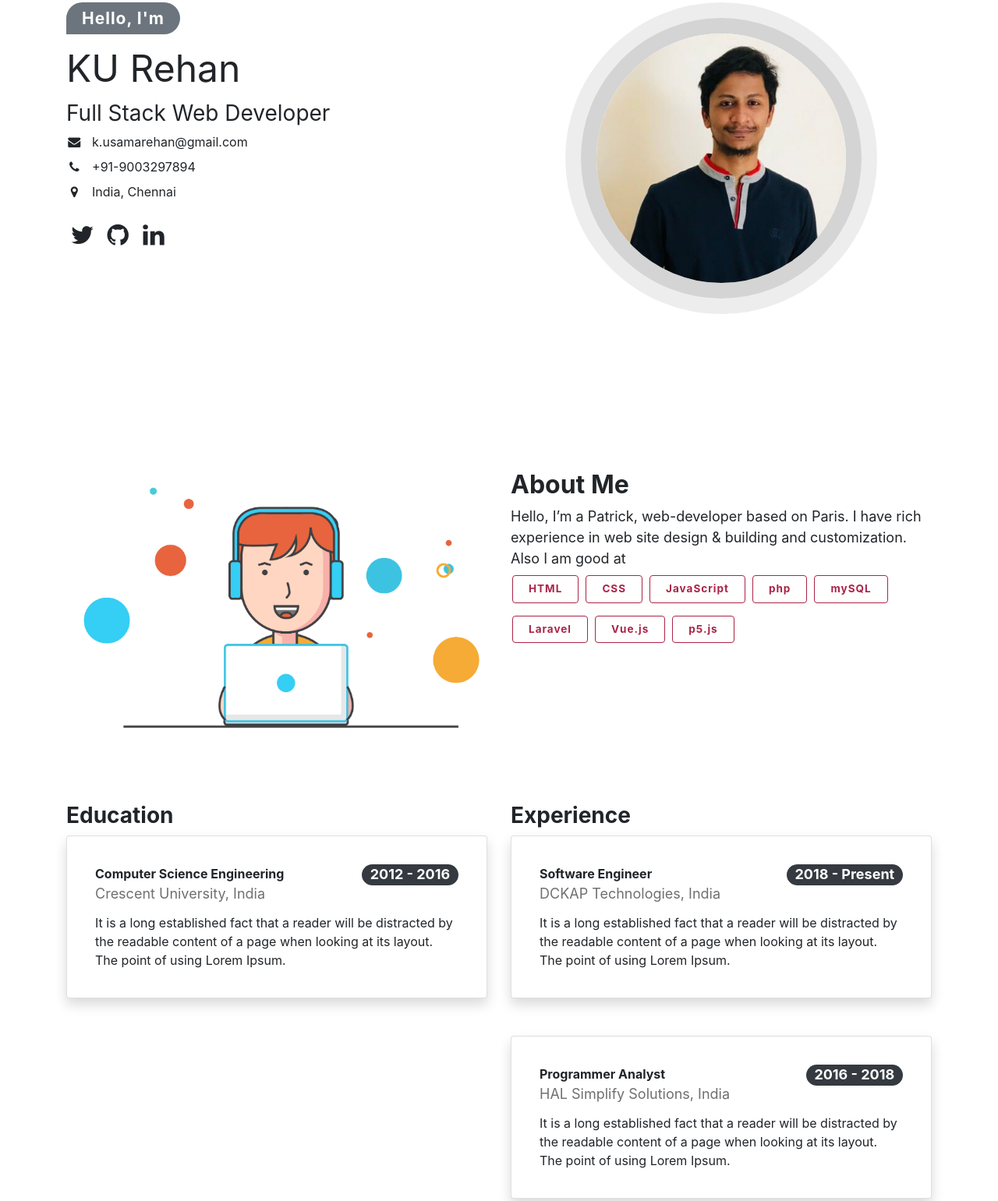
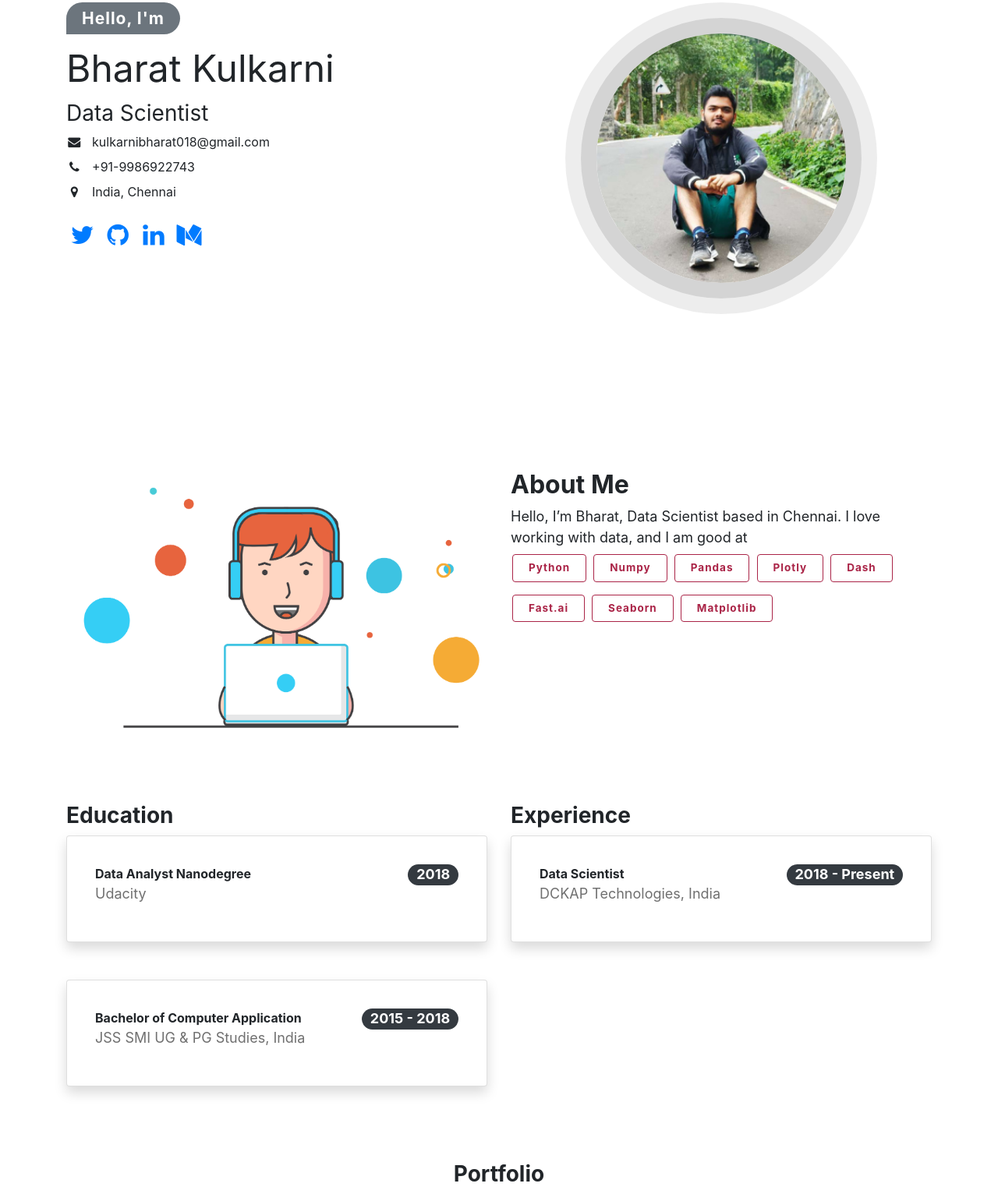
Before and after one commit to bharatk101/bharatk101.github.io, a plain HTML site: page index.html in a window 1280 px wide. Shown: the part 211-1752 px from the top of the page at 78% size. Drawn offline with nearby package versions, Linux system fonts and the light colour scheme.

Commit message:
added image and made few changes in html file

```diff
--- a/index.html
+++ b/index.html
@@ -68,13 +68,13 @@
                 <!--username-->
                 <div class="user-name">
                 <span id="user-name-holder">
-                    KU Rehan
+                    Bharat Kulkarni
                 </span>
                 </div>
                 <!--user role-->
                 <div class="user-role">
                 <span id="user-role-holder">
-                    Full Stack Web Developer
+                    Data Scientist
                 </span>
                 </div>
             </div>
@@ -84,12 +84,12 @@
 
                 <div class="user-contact-holder">
                     <span class="user-contact-icon"><i class="fa fa-fw fa-envelope"></i></span>
-                    <span>k.usamarehan@gmail.com</span>
+                    <span>kulkarnibharat018@gmail.com</span>
                 </div>
 
                 <div class="user-contact-holder">
                     <span class="user-contact-icon"><i class="fa fa-fw fa-phone"></i></span>
-                    <span>+91-9003297894</span>
+                    <span>+91-9986922743</span>
                 </div>
 
                 <div class="user-contact-holder">
@@ -102,13 +102,16 @@
 
             <div class="user-profiles">
                 <span>
-                    <i class="fa fa-fw fa-2x fa-twitter"></i>
+                    <a href="https://twitter.com/bharatk101"><i class="fa fa-fw fa-2x fa-twitter"></i></a>
                 </span>
                 <span>
-                    <i class="fa fa-fw fa-2x fa-github"></i>
+                    <a href="https://github.com/bharatk101"><i class="fa fa-fw fa-2x fa-github"></i></a>
                 </span>
                 <span>
-                    <i class="fa fa-fw fa-2x fa-linkedin"></i>
+                    <a href="https://www.linkedin.com/in/bharatkulkarni/"><i class="fa fa-fw fa-2x fa-linkedin"></i></a>
+                </span>
+                <span>
+                    <a href="https://medium.com/@bharatk101"><i class="fa fa-fw fa-2x fa-medium"></i></a>
                 </span>
             </div>
         </div>
@@ -116,7 +119,7 @@
         <div class="col-sm-12 col-md-6 order-sm-1 order-1 order-md-2 order-lg-2 order-xl-2 d-flex justify-content-center">
             <div class="user-image">
                 <div class="user-image-holder">
-                    <img width="360" src="unnamed.jpg" alt="">
+                    <img width="360" src="Bharat-Kulkarni.png" alt="">
                 </div>
             </div>
 
@@ -143,17 +146,17 @@
                 <!--user role-->
                 <div class="about-user">
                     <span>
-                        Hello, I’m a Patrick, web-developer based on Paris. I have rich experience in web site design & building and customization. Also I am good at
+                        Hello, I’m Bharat, Data Scientist based in Chennai. I love working with data, and I am good at
                     </span>
                     <br>
-                    <span class="badge badge-secondary custom-badge-tech">HTML</span>
-                    <span class="badge badge-secondary custom-badge-tech">CSS</span>
-                    <span class="badge badge-secondary custom-badge-tech">JavaScript</span>
-                    <span class="badge badge-secondary custom-badge-tech">php</span>
-                    <span class="badge badge-secondary custom-badge-tech">mySQL</span>
-                    <span class="badge badge-secondary custom-badge-tech">Laravel</span>
-                    <span class="badge badge-secondary custom-badge-tech">Vue.js</span>
-                    <span class="badge badge-secondary custom-badge-tech">p5.js</span>
+                    <span class="badge badge-secondary custom-badge-tech">Python</span>
+                    <span class="badge badge-secondary custom-badge-tech">Numpy</span>
+                    <span class="badge badge-secondary custom-badge-tech">Pandas</span>
+                    <span class="badge badge-secondary custom-badge-tech">Plotly</span>
+                    <span class="badge badge-secondary custom-badge-tech">Dash</span>
+                    <span class="badge badge-secondary custom-badge-tech">Fast.ai</span>
+                    <span class="badge badge-secondary custom-badge-tech">Seaborn</span>
+                    <span class="badge badge-secondary custom-badge-tech">Matplotlib</span>
 
                 </div>
             </div>
@@ -172,42 +175,56 @@
                 <div class="card shadow p-3 mb-5 bg-white rounded">
                     <div class="card-body">
                         <div class="card-title">
-                            <span class="user-degree headings">Computer Science Engineering <span class="user-university-duration badge badge-pill badge-dark">2012 - 2016</span></span>
+                            <span class="user-degree headings">Data Analyst Nanodegree<span class="user-university-duration badge badge-pill badge-dark">2018</span></span>
                             <br>
-                            <span class="user-university">Crescent University, India</span>
+                            <span class="user-university">Udacity</span>
                             <br>
                         </div>
-                        <p class="card-text">It is a long established fact that a reader will be distracted by the readable content of a page when looking at its layout. The point of using Lorem Ipsum.</p>
+<!--                        <p class="card-text">It is a long established fact that a reader will be distracted by the readable content of a page when looking at its layout. The point of using Lorem Ipsum.</p>-->
                     </div>
                 </div>
+
+                <div class="card shadow p-3 mb-5 bg-white rounded">
+                    <div class="card-body">
+                        <div class="card-title">
+                            <span class="user-degree headings">Bachelor of Computer Application<span class="user-university-duration badge badge-pill badge-dark">2015 - 2018</span></span>
+                            <br>
+                            <span class="user-university">JSS SMI UG & PG Studies, India</span>
+                            <br>
+                        </div>
+<!--                        <p class="card-text">It is a long established fact that a reader will be distracted by the readable content of a page when looking at its layout. The point of using Lorem Ipsum.</p>-->
+                    </div>
+                </div>
+
             </div>
 
         </div>
+
         <div class="col-sm-12 col-md-6" id="user-exp">
             <h3 class="headings">Experience</h3>
             <div>
                 <div class="card shadow p-3 mb-5 bg-white rounded">
                     <div class="card-body">
                         <div class="card-title">
-                            <span class="user-degree headings">Software Engineer <span class="user-university-duration badge badge-pill badge-dark">2018 - Present</span></span>
+                            <span class="user-degree headings">Data Scientist<span class="user-university-duration badge badge-pill badge-dark">2018 - Present</span></span>
                             <br>
                             <div class="user-university">DCKAP Technologies, India</div>
                         </div>
-                        <p class="card-text">It is a long established fact that a reader will be distracted by the readable content of a page when looking at its layout. The point of using Lorem Ipsum.</p>
+<!--                        <p class="card-text">It is a long established fact that a reader will be distracted by the readable content of a page when looking at its layout. The point of using Lorem Ipsum.</p>-->
                     </div>
                 </div>
 
-                <div class="card shadow p-3 mb-5 bg-white rounded">
-                    <div class="card-body">
-                        <div class="card-title">
-                            <span class="user-degree headings">Programmer Analyst <span class="user-university-duration badge badge-pill badge-dark">2016 - 2018</span></span>
-                            <br>
-                            <span class="user-university">HAL Simplify Solutions, India</span>
-                            <br>
-                        </div>
-                        <p class="card-text">It is a long established fact that a reader will be distracted by the readable content of a page when looking at its layout. The point of using Lorem Ipsum.</p>
-                    </div>
-                </div>
+<!--                <div class="card shadow p-3 mb-5 bg-white rounded">-->
+<!--                    <div class="card-body">-->
+<!--                        <div class="card-title">-->
+<!--                            <span class="user-degree headings">Programmer Analyst <span class="user-university-duration badge badge-pill badge-dark">2016 - 2018</span></span>-->
+<!--                            <br>-->
+<!--                            <span class="user-university">HAL Simplify Solutions, India</span>-->
+<!--                            <br>-->
+<!--                        </div>-->
+<!--                        <p class="card-text">It is a long established fact that a reader will be distracted by the readable content of a page when looking at its layout. The point of using Lorem Ipsum.</p>-->
+<!--                    </div>-->
+<!--                </div>-->
             </div>
         </div>
     </div>
```
Also changed, not shown: Bharat-Kulkarni.png (added).
